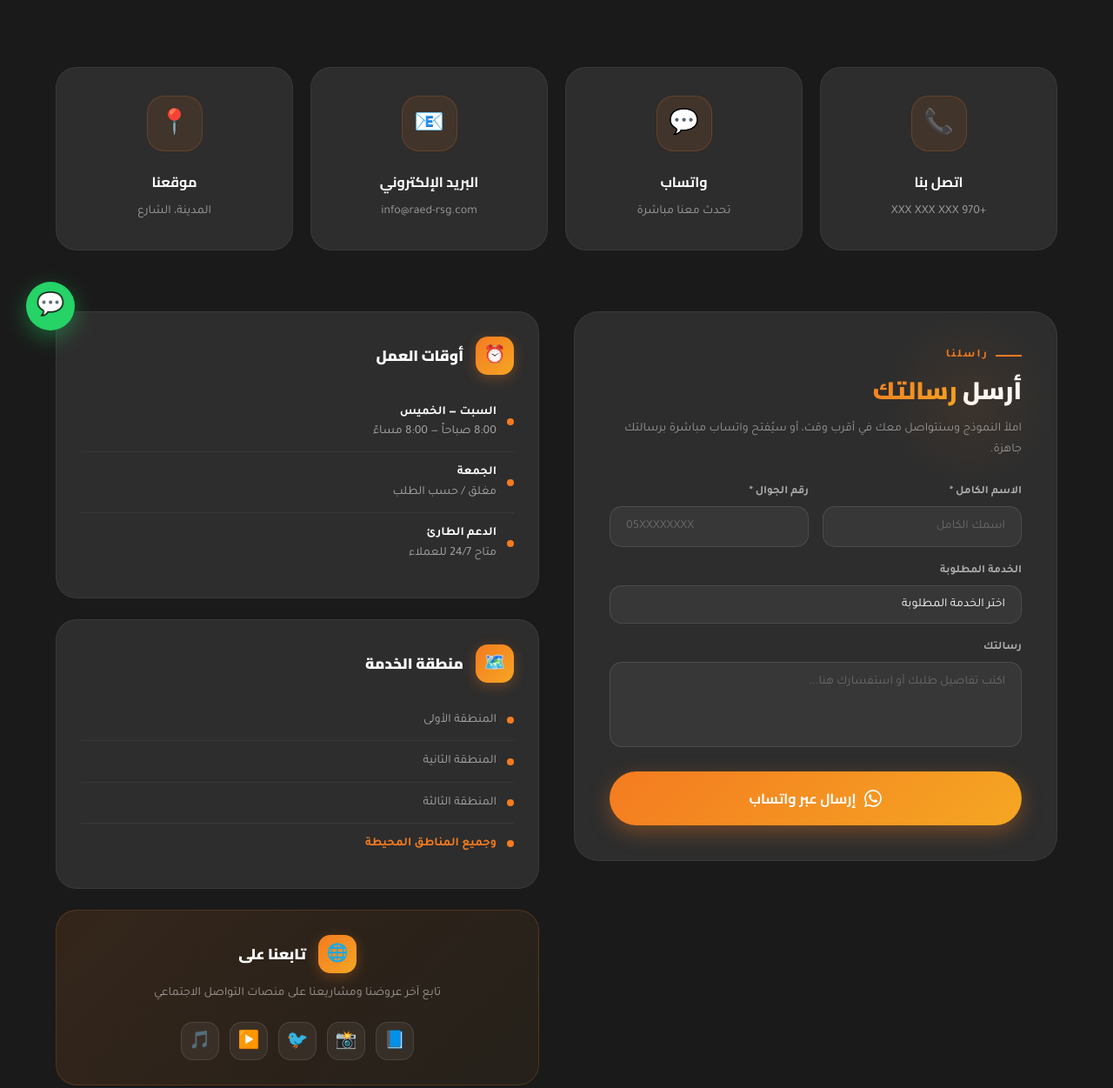
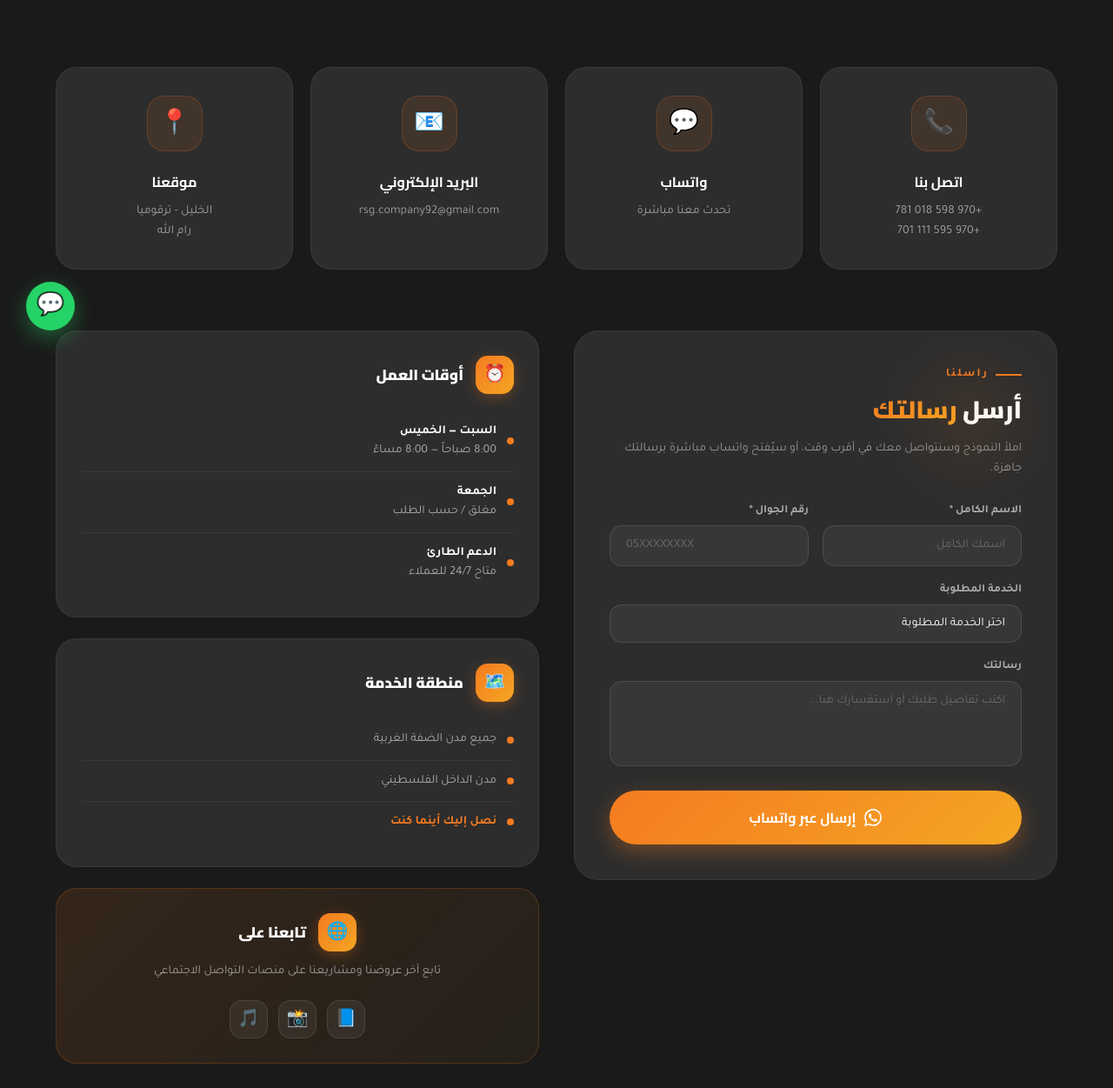
Before and after one commit to rsgcompany-ALRAED/RSG-PS, a plain HTML site: page contact.html in a window 1280 px wide. Shown: the part 390-1641 px from the top of the page at 87% size. Drawn offline with Linux system fonts and the light colour scheme.

Commit message:
Add files via upload

```diff
--- a/contact.html
+++ b/contact.html
@@ -231,42 +231,38 @@ footer{background:#0D0D0D;padding:70px 5% 30px;border-top:1px solid rgba(244,123
     <div class="contact-cards">
 
       <!-- ⬇️ قابل للتعديل: رقم الهاتف -->
-      <a href="tel:+970XXXXXXXXX" class="contact-card reveal">
+      <a href="tel:+970598018781" class="contact-card reveal">
         <div class="contact-card-icon">📞</div>
         <div class="contact-card-title">اتصل بنا</div>
         <div class="contact-card-value">
-          +970 XXX XXX XXX
-          <!-- ضع رقم الهاتف هنا -->
+          +970 598 018 781<br>+970 595 111 701
         </div>
       </a>
 
       <!-- ⬇️ قابل للتعديل: رقم الواتساب -->
-      <a href="https://wa.me/970XXXXXXXXX" target="_blank" class="contact-card reveal">
+      <a href="https://wa.me/970598018781" target="_blank" class="contact-card reveal">
         <div class="contact-card-icon">💬</div>
         <div class="contact-card-title">واتساب</div>
         <div class="contact-card-value">
           تحدث معنا مباشرة
-          <!-- سيفتح واتساب تلقائياً -->
         </div>
       </a>
 
       <!-- ⬇️ قابل للتعديل: البريد الإلكتروني -->
-      <a href="mailto:info@raed-rsg.com" class="contact-card reveal">
+      <a href="mailto:rsg.company92@gmail.com" class="contact-card reveal">
         <div class="contact-card-icon">📧</div>
         <div class="contact-card-title">البريد الإلكتروني</div>
         <div class="contact-card-value">
-          info@raed-rsg.com
-          <!-- ضع البريد الإلكتروني هنا -->
+          rsg.company92@gmail.com
         </div>
       </a>
 
       <!-- ⬇️ قابل للتعديل: العنوان -->
-      <a href="https://maps.google.com/?q=YOUR_LOCATION" target="_blank" class="contact-card reveal">
+      <a href="https://maps.app.goo.gl/SSpiSKRsUEZgYweW6" target="_blank" class="contact-card reveal">
         <div class="contact-card-icon">📍</div>
         <div class="contact-card-title">موقعنا</div>
         <div class="contact-card-value">
-          المدينة، الشارع
-          <!-- ضع العنوان التفصيلي هنا -->
+          الخليل - ترقوميا<br>رام الله
         </div>
       </a>
 
@@ -356,22 +352,17 @@ footer{background:#0D0D0D;padding:70px 5% 30px;border-top:1px solid rgba(244,123
             <div class="info-card-icon">🗺️</div>
             <div class="info-card-title">منطقة الخدمة</div>
           </div>
-          <!-- ⬇️ قابل للتعديل: المناطق التي تخدمها -->
           <div class="info-item">
             <div class="info-item-dot"></div>
-            <div class="info-item-text">المنطقة الأولى</div>
+            <div class="info-item-text">جميع مدن الضفة الغربية</div>
           </div>
           <div class="info-item">
             <div class="info-item-dot"></div>
-            <div class="info-item-text">المنطقة الثانية</div>
+            <div class="info-item-text">مدن الداخل الفلسطيني</div>
           </div>
           <div class="info-item">
             <div class="info-item-dot"></div>
-            <div class="info-item-text">المنطقة الثالثة</div>
-          </div>
-          <div class="info-item">
-            <div class="info-item-dot"></div>
-            <div class="info-item-text" style="color:var(--orange);font-weight:700">وجميع المناطق المحيطة</div>
+            <div class="info-item-text" style="color:var(--orange);font-weight:700">نصل إليك أينما كنت</div>
           </div>
           <!-- ⬆️ انتهاء القسم القابل للتعديل -->
         </div>
@@ -383,18 +374,10 @@ footer{background:#0D0D0D;padding:70px 5% 30px;border-top:1px solid rgba(244,123
             <div class="info-card-title">تابعنا على</div>
           </div>
           <p>تابع آخر عروضنا ومشاريعنا على منصات التواصل الاجتماعي</p>
-          <!-- ⬇️ قابل للتعديل: روابط السوشيال ميديا -->
           <div class="social-links">
-            <a href="#" class="social-link" title="فيسبوك">📘</a>
-            <!-- ضع رابط الفيسبوك بدل # -->
-            <a href="#" class="social-link" title="انستقرام">📸</a>
-            <!-- ضع رابط الانستقرام بدل # -->
-            <a href="#" class="social-link" title="تويتر">🐦</a>
-            <!-- ضع رابط تويتر بدل # -->
-            <a href="#" class="social-link" title="يوتيوب">▶️</a>
-            <!-- ضع رابط يوتيوب بدل # -->
-            <a href="#" class="social-link" title="تيك توك">🎵</a>
-            <!-- ضع رابط تيك توك بدل # -->
+            <a href="https://www.facebook.com/share/1CnFDRStMZ/" target="_blank" class="social-link" title="فيسبوك">📘</a>
+            <a href="https://www.instagram.com/alraed_company23?igsh=eGtlNGFtYWNjcXgz" target="_blank" class="social-link" title="انستقرام">📸</a>
+            <a href="https://www.tiktok.com/@raed.company?_r=1&_t=ZS-975riw6UiNZ" target="_blank" class="social-link" title="تيك توك">🎵</a>
           </div>
           <!-- ⬆️ انتهاء القسم القابل للتعديل -->
         </div>
@@ -421,8 +404,8 @@ footer{background:#0D0D0D;padding:70px 5% 30px;border-top:1px solid rgba(244,123
       -->
       <div class="map-placeholder">
         <div class="icon">📍</div>
-        <p>ضع خريطة Google Maps هنا</p>
-        <a href="https://maps.google.com/?q=YOUR_LOCATION" target="_blank">
+        <p>الخليل - ترقوميا | رام الله</p>
+        <a href="https://maps.app.goo.gl/SSpiSKRsUEZgYweW6" target="_blank">
           📍 افتح الخريطة
         </a>
       </div>
@@ -450,10 +433,9 @@ footer{background:#0D0D0D;padding:70px 5% 30px;border-top:1px solid rgba(244,123
       </a>
       <p>شركة متخصصة في تقديم أحدث حلول الأمن والمراقبة بأعلى معايير الجودة والاحترافية.</p>
       <div class="f-social">
-        <a href="#" class="f-social-link">📘</a>
-        <a href="#" class="f-social-link">📸</a>
-        <a href="#" class="f-social-link">🐦</a>
-        <a href="#" class="f-social-link">💼</a>
+        <a href="https://www.facebook.com/share/1CnFDRStMZ/" target="_blank" class="f-social-link">📘</a>
+        <a href="https://www.instagram.com/alraed_company23?igsh=eGtlNGFtYWNjcXgz" target="_blank" class="f-social-link">📸</a>
+        <a href="https://www.tiktok.com/@raed.company?_r=1&_t=ZS-975riw6UiNZ" target="_blank" class="f-social-link">🎵</a>
       </div>
     </div>
     <div class="footer-col">
@@ -479,18 +461,17 @@ footer{background:#0D0D0D;padding:70px 5% 30px;border-top:1px solid rgba(244,123
     </div>
     <div class="footer-col">
       <h4>تواصل معنا</h4>
-      <!-- ⬇️ قابل للتعديل: معلومات التواصل في الفوتر -->
       <div class="f-contact-item">
         <div class="f-contact-icon">📍</div>
-        <div class="f-contact-info">العنوان هنا</div>
+        <div class="f-contact-info">الخليل - ترقوميا | رام الله</div>
       </div>
       <div class="f-contact-item">
         <div class="f-contact-icon">📞</div>
-        <div class="f-contact-info">+970 XXX XXX XXX</div>
+        <div class="f-contact-info">+970 598 018 781<br>+970 595 111 701</div>
       </div>
       <div class="f-contact-item">
         <div class="f-contact-icon">✉️</div>
-        <div class="f-contact-info">info@raed-rsg.com</div>
+        <div class="f-contact-info">rsg.company92@gmail.com</div>
       </div>
       <div class="f-contact-item">
         <div class="f-contact-icon">⏰</div>
@@ -505,12 +486,12 @@ footer{background:#0D0D0D;padding:70px 5% 30px;border-top:1px solid rgba(244,123
 </footer>
 
 <!-- ⬇️ قابل للتعديل: رقم الواتساب في الزر العائم -->
-<a href="https://wa.me/970XXXXXXXXX" class="whatsapp-float" target="_blank" title="تواصل عبر واتساب">💬</a>
+<a href="https://wa.me/970598018781" class="whatsapp-float" target="_blank" title="تواصل عبر واتساب">💬</a>
 
 <script>
   // =============================================
   // ⬇️ قابل للتعديل: ضع رقم الواتساب هنا
-  const WHATSAPP_NUMBER = '970XXXXXXXXX';
+  const WHATSAPP_NUMBER = '970598018781';
   // =============================================
 
   // NAVBAR
```
